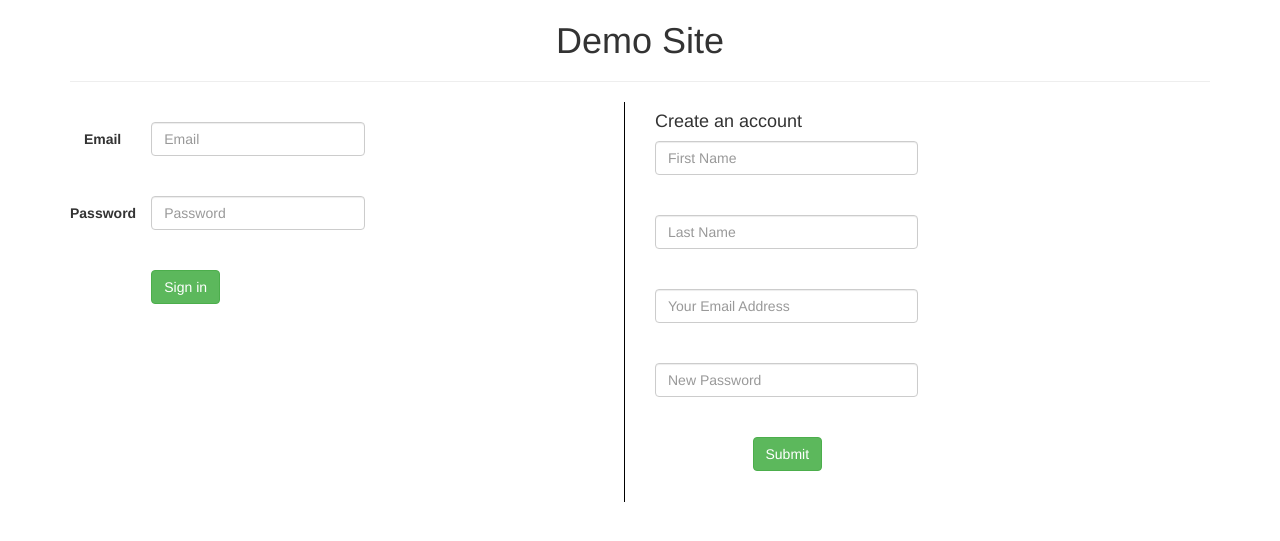
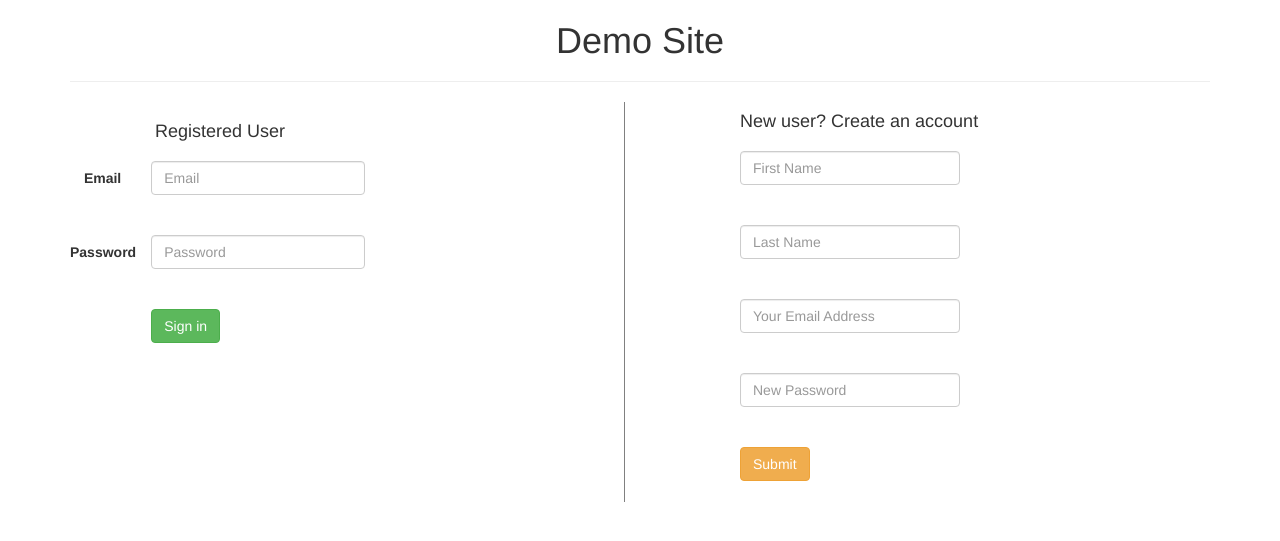
Before and after one commit to niravjoshi/upload, a Django app: template mysite/upload/templates/login.html in a window 1280 px wide. Shown: the top 541 px of the page. Run offline with Django 3.2, Linux system fonts and the light colour scheme; the template is opened without the code that fills it, so the values that code supplies are empty; some libraries are stand-ins or nearby versions.

Commit message:
Fixed some css for new user

```diff
--- a/mysite/upload/static/css/gretel.css
+++ b/mysite/upload/static/css/gretel.css
@@ -7,15 +7,23 @@
     margin-left: 20px;
 }
 
+.left-block-top {
+    margin-top: 20px;
+   }
+
 .line-center {
-    border-right: 1px solid black;
+    border-right: 1px solid grey;
     height: 400px;
    }
 
-.clear {
-    clear:both;
+.right-block-left {
+    margin-left: 85px;
 }
 
+.form-left-top {
+    margin-left: 85px;
+    margin-top: 20px;
+}
 .bordered {
     border: 1px solid #DDD;
     border-radius: 6px;
--- a/mysite/upload/templates/login.html
+++ b/mysite/upload/templates/login.html
@@ -4,8 +4,10 @@
 
 <table class="table">
 </table>
+
+<h4 class="right-block-left">Registered User</h4>
 {% url "login" as upload_file %}
-<form name="upload" class="form-horizontal"  action="{{ upload_file }}"
+<form name="upload" class="form-horizontal left-block-top"  action="{{ upload_file }}"
     method="POST">
     {% csrf_token %}
   <div class="form-group">
@@ -44,8 +46,8 @@
 
 {% block "right" %}
 
-<h4> Create an account </h4>
-<form name="upload" class="form-horizontal"  action="{{ upload_file }}"
+<h4 class="right-block-left">New user? Create an account</h4>
+<form name="upload" class="form-horizontal form-left-top"  action="{{ upload_file }}"
     method="POST">
     {% csrf_token %}
   <div class="form-group">
@@ -82,8 +84,8 @@
   </div>
 
   <div class="form-group">
-    <div class="col-md-offset-2 col-md-10">
-        <input type="submit" class="btn btn-success" value="Submit">
+    <div class="col-md-2">
+        <input type="submit" class="btn btn-warning" value="Submit">
     </div>
   </div>
 </form>
--- a/mysite/upload/views.py
+++ b/mysite/upload/views.py
@@ -14,6 +14,12 @@ def login(request):
     params['form'] = form
     email = request.POST.get('email', False)
     passwd = request.POST.get('password', False)
+    fname = request.POST.get('first_name', False)
+    lname = request.POST.get('last_name', False)
+    print "fname: %s\n lname: %s\n email: %s\n passwd: %s" %(fname,lname,email,passwd)
+    """
+    TO DO: Create new user
+    """
     user = authenticate(email=email, password=passwd)
     print "user: ", user
     if user is not None:
```
